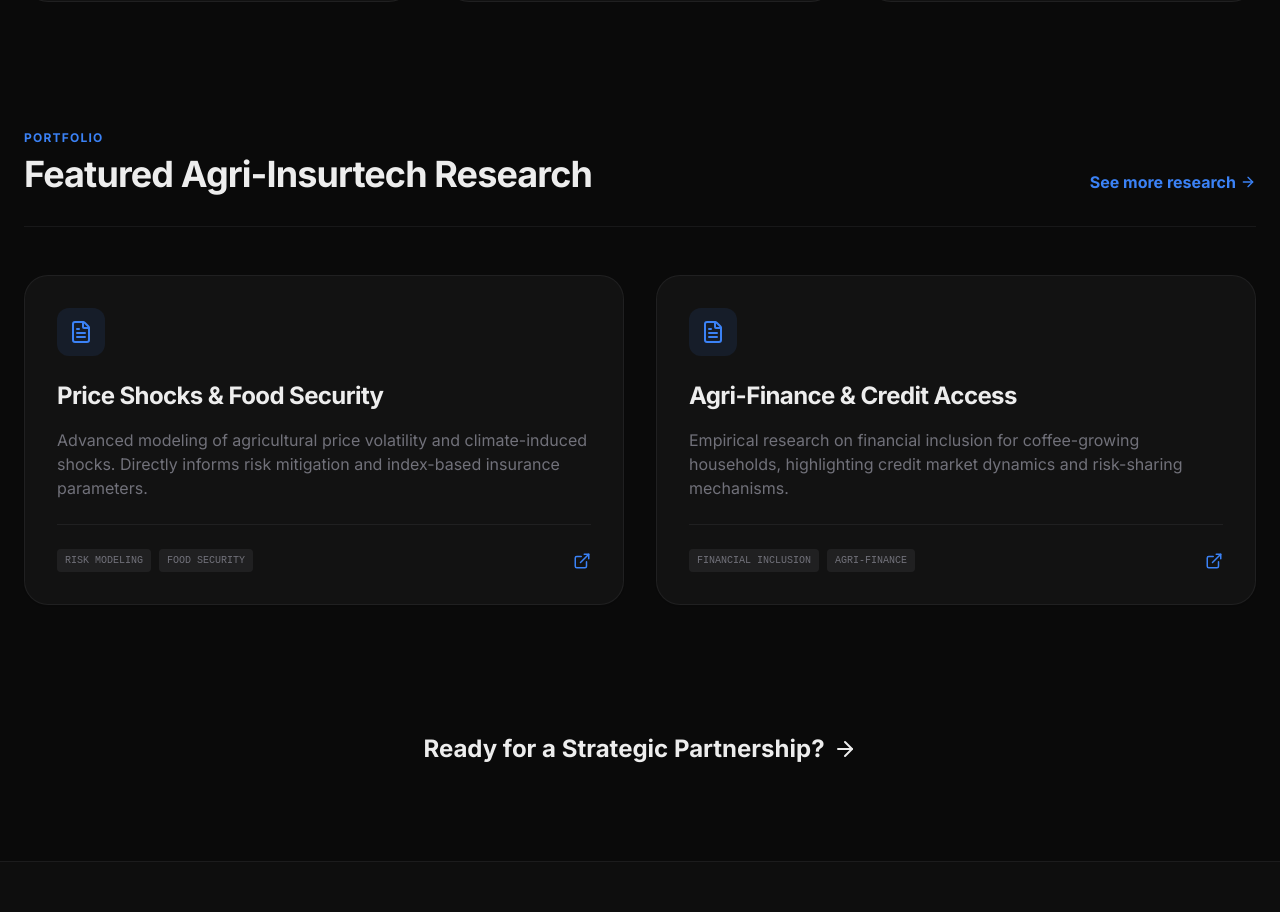
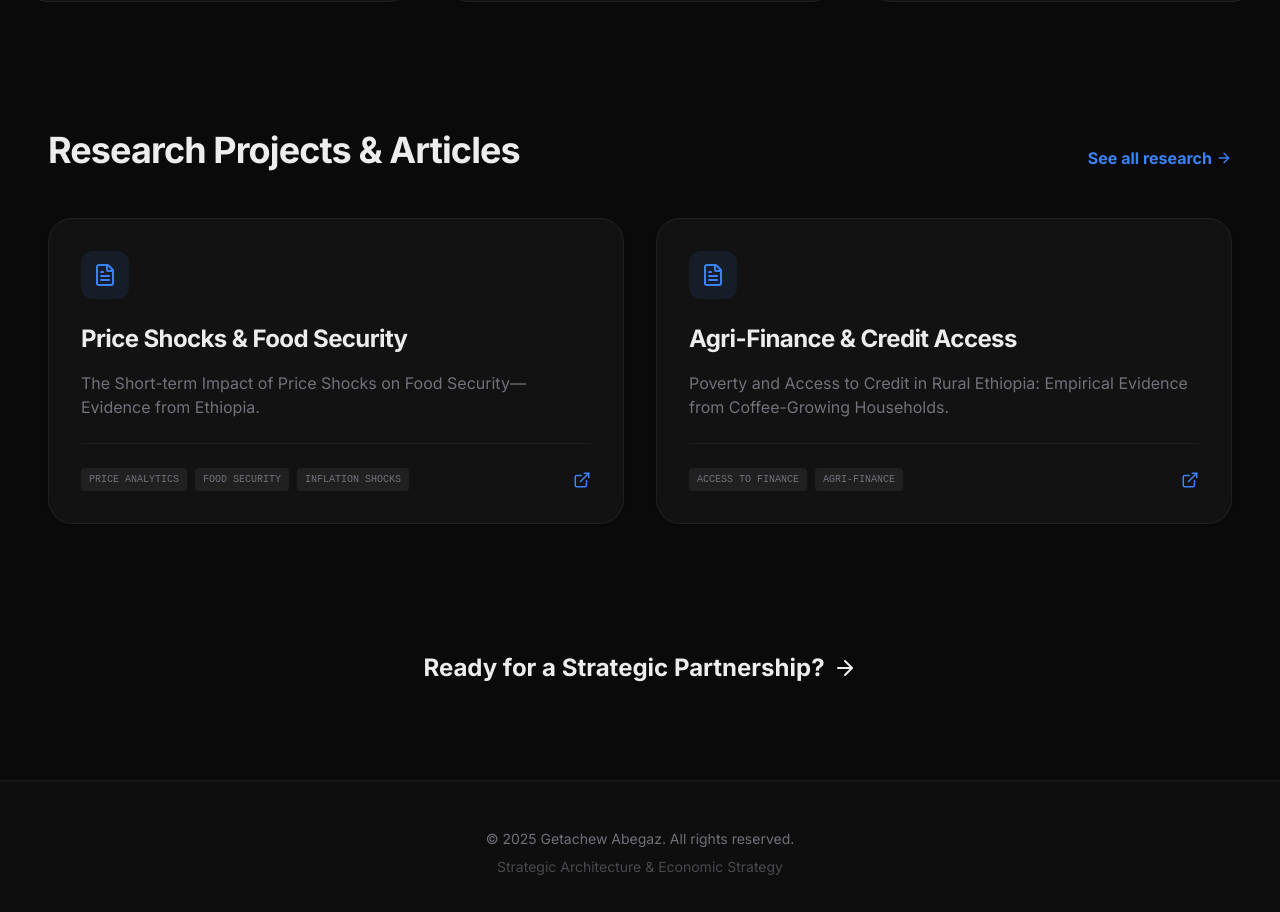
Before and after one commit to gabegaz/gabegaz.github.io, a Next.js app: page /about in a window 1280 px wide. Shown: the part 1084-1996 px from the top of the page. Built offline with nearby package versions, Linux system fonts and the light colour scheme.

Commit message:
March 19 2026 v2

```diff
--- a/app/about/page.tsx
+++ b/app/about/page.tsx
@@ -106,15 +106,24 @@ export default function AboutPage() {
           </div>
         </section>
 
-        {/* Research Section */}
-        <section className="mb-20 md:mb-32">
-          <div className="flex flex-col md:flex-row justify-between items-start md:items-end mb-10 md:mb-12 border-b border-muted/10 pb-6 md:pb-8">
+
+{/* 3. Research Projects & Articles Section */}
+      <section className="container mx-auto px-4 sm:px-6">
+        <div className="flex flex-col md:flex-row justify-between items-start md:items-end mb-10 md:mb-12 space-y-4 md:space-y-0">
           <div>
-              <h2 className="text-xs font-bold text-primary uppercase tracking-widest mb-2">Portfolio</h2>
-              <h3 className="text-3xl md:text-4xl font-bold">Featured Agri-Insurtech Research</h3>
+            <h3 className="text-2xl sm:text-3xl md:text-4xl font-bold">
+              Research Projects & Articles
+            </h3>
           </div>
-            <Link href="/projects" className="inline-flex items-center text-primary font-bold hover:underline text-sm md:text-base group mt-4 md:mt-0">
-              See more research <ArrowRight size={16} className="ml-1 group-hover:translate-x-1 transition-transform" />
+          <Link
+            href="/projects"
+            className="inline-flex items-center text-primary font-bold hover:underline text-sm sm:text-base group"
+          >
+            See all research{" "}
+            <ArrowRight
+              size={16}
+              className="ml-1 group-hover:translate-x-1 transition-transform"
+            />
           </Link>
         </div>
 
@@ -122,41 +131,48 @@ export default function AboutPage() {
           {[
             {
               title: "Price Shocks & Food Security",
-                desc: "Advanced modeling of agricultural price volatility and climate-induced shocks. Directly informs risk mitigation and index-based insurance parameters.",
-                tags: ["Risk Modeling", "Food Security"],
-                link: "https://link.springer.com/article/10.1007/s12571-015-0467-4"
+              desc: "The Short-term Impact of Price Shocks on Food Security—Evidence from Ethiopia.",
+              tags: ["Price Analytics", "Food Security", "Inflation Shocks"],
+              link: "https://link.springer.com/article/10.1007/s12571-015-0467-4",
             },
             {
               title: "Agri-Finance & Credit Access",
-                desc: "Empirical research on financial inclusion for coffee-growing households, highlighting credit market dynamics and risk-sharing mechanisms.",
-                tags: ["Financial Inclusion", "Agri-Finance"],
-                link: "https://eea-et.org/wp-content/uploads/2025/09/7TH_vol-II.pdf"
-              }
+              desc: "Poverty and Access to Credit in Rural Ethiopia: Empirical Evidence from Coffee-Growing Households.",
+              tags: ["Access to Finance", "Agri-Finance"],
+              link: "https://eea-et.org/wp-content/uploads/2025/09/7TH_vol-II.pdf",
+            },
           ].map((project, i) => (
             <motion.div
               key={i}
-                initial={{ opacity: 0, y: 20 }}
-                whileInView={{ opacity: 1, y: 0 }}
-                viewport={{ once: true }}
+              {...fadeInUp}
               transition={{ delay: i * 0.1 }}
-                className="p-6 md:p-8 bg-card border border-muted/10 rounded-2xl md:rounded-3xl hover:border-primary/20 transition-all flex flex-col shadow-sm"
+              className="p-6 sm:p-8 bg-card border border-muted/10 rounded-2xl sm:rounded-3xl hover:border-primary/30 transition-all flex flex-col shadow-sm"
             >
               <div className="w-10 h-10 sm:w-12 sm:h-12 bg-primary/10 rounded-lg sm:rounded-xl flex items-center justify-center text-primary mb-4 sm:mb-6">
                 <FileText size={24} />
               </div>
-                <h4 className="text-xl sm:text-2xl font-bold mb-3 sm:mb-4 leading-tight">{project.title}</h4>
+              <h4 className="text-xl sm:text-2xl font-bold mb-3 sm:mb-4 leading-tight">
+                {project.title}
+              </h4>
               <p className="text-sm sm:text-base text-muted-foreground mb-6 leading-relaxed flex-grow">
                 {project.desc}
               </p>
               <div className="flex items-center justify-between mt-auto pt-6 border-t border-muted/10">
                 <div className="flex flex-wrap gap-2">
-                    {project.tags.map(tag => (
-                      <span key={tag} className="text-[10px] font-mono px-2 py-1 bg-muted/10 rounded text-muted-foreground uppercase">
+                  {project.tags.map((tag) => (
+                    <span
+                      key={tag}
+                      className="text-[10px] font-mono px-2 py-1 bg-muted/10 rounded text-muted-foreground uppercase"
+                    >
                       {tag}
                     </span>
                   ))}
                 </div>
-                  <a href={project.link} target="_blank" className="text-primary hover:text-primary/80 transition-colors">
+                <a
+                  href={project.link}
+                  target="_blank"
+                  className="text-primary hover:text-primary/80 transition-colors"
+                >
                   <ExternalLink size={18} />
                 </a>
               </div>
--- a/app/contact/page.tsx
+++ b/app/contact/page.tsx
@@ -183,10 +183,8 @@ export default function ContactPage() {
                       value={formData.inquiry}
                       onChange={(e) => setFormData({...formData, inquiry: e.target.value})}
                     >
-                      <option>Strategic Consulting</option>
-                      <option>Data Infrastructure Audit</option>
-                      <option>Market Intelligence Report</option>
-                      <option>Bitawd / Startup Validator</option>
+                      <option>Consulting</option>
+                      <option>Bitawd Intelligence Platform</option>
                       <option>Other / Advisory</option>
                     </select>
                     <div className="absolute right-4 top-1/2 -translate-y-1/2 pointer-events-none text-muted-foreground">
--- a/app/page.tsx
+++ b/app/page.tsx
@@ -146,6 +146,8 @@ export default function Home() {
           </motion.div>
         </div>
       </section>
+
+
       {/* 3. Research Projects & Articles Section */}
       <section className="container mx-auto px-4 sm:px-6">
         <div className="flex flex-col md:flex-row justify-between items-start md:items-end mb-10 md:mb-12 space-y-4 md:space-y-0">
@@ -171,13 +173,13 @@ export default function Home() {
             {
               title: "Price Shocks & Food Security",
               desc: "The Short-term Impact of Price Shocks on Food Security—Evidence from Ethiopia.",
-              tags: ["Risk Modeling", "Food Security"],
+              tags: ["Price Analytics", "Food Security", "Inflation Shocks"],
               link: "https://link.springer.com/article/10.1007/s12571-015-0467-4",
             },
             {
               title: "Agri-Finance & Credit Access",
               desc: "Poverty and Access to Credit in Rural Ethiopia: Empirical Evidence from Coffee-Growing Households.",
-              tags: ["Financial Inclusion", "Agri-Finance"],
+              tags: ["Access to Finance", "Agri-Finance"],
               link: "https://eea-et.org/wp-content/uploads/2025/09/7TH_vol-II.pdf",
             },
           ].map((project, i) => (
--- a/app/projects_data.ts
+++ b/app/projects_data.ts
@@ -14,7 +14,7 @@ const projects: Project[] = [
     title: "The Short-term Impact of Price Shocks on Food Security—Evidence from Ethiopia",
     description: "Advanced modeling of agricultural price volatility and climate-induced shocks to assess food security risks. This work provides critical data frameworks for risk mitigation in rural Ethiopia.",
     category: "Agricultural Development & Risk Analytics",
-    tags: ["Risk Modeling", "Price Analytics", "Food Security", "Climate Resilience", "Shock Analysis"],
+    tags: ["Price Analytics", "Food Security", "Inflation Shocks"],
     link: "https://link.springer.com/article/10.1007/s12571-015-0467-4",
     role: "Researcher"
   },
```
Lines whose indentation alone changed are shown as unchanged.
